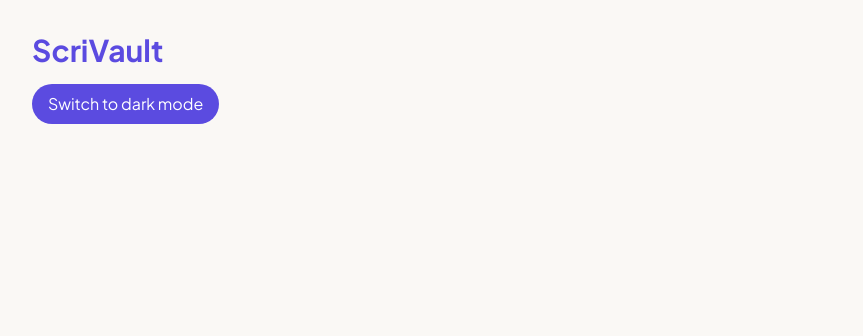
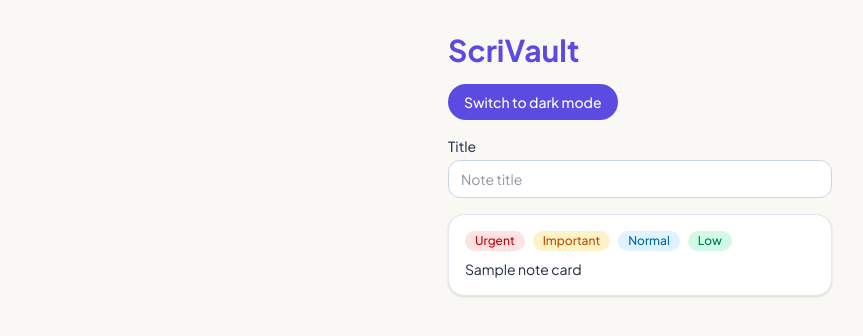
Before and after one commit to Ishikasingla30/notes-app, a React (Vite) app in the folder client/: page / in a window 1280 px wide. Shown: the top 336 px of the page, without its empty margins (0-863 px from the left). Built offline with nearby package versions, Linux system fonts and the light colour scheme.

Commit message:
feat: add Button, Input, Card and Badge base components

```diff
--- a/client/src/App.jsx
+++ b/client/src/App.jsx
@@ -1,17 +1,31 @@
 import { useTheme } from "./context/ThemeContext";
+import Button from "./components/ui/Button";
+import Input from "./components/ui/Input";
+import Card from "./components/ui/Card";
+import Badge from "./components/ui/Badge";
 
 function App() {
   const { theme, toggleTheme } = useTheme();
 
   return (
-    <div className="p-8">
+    <div className="mx-auto max-w-md space-y-4 p-8">
       <h1 className="text-3xl font-bold text-brand-600">ScriVault</h1>
-      <button
-        onClick={toggleTheme}
-        className="mt-4 rounded-full bg-brand-600 px-4 py-2 text-white hover:bg-brand-700"
-      >
+
+      <Button onClick={toggleTheme}>
         Switch to {theme === "dark" ? "light" : "dark"} mode
-      </button>
+      </Button>
+
+      <Input id="title" label="Title" placeholder="Note title" />
+
+      <Card>
+        <div className="mb-2 flex gap-2">
+          <Badge type="urgent">urgent</Badge>
+          <Badge type="important">important</Badge>
+          <Badge type="normal">normal</Badge>
+          <Badge type="low">low</Badge>
+        </div>
+        <p className="text-sm">Sample note card</p>
+      </Card>
     </div>
   );
 }
--- /dev/null
+++ b/client/src/components/ui/Badge.jsx
@@ -0,0 +1,17 @@
+const styles = {
+  urgent: "bg-red-100 text-red-700 dark:bg-red-950 dark:text-red-300",
+  important: "bg-amber-100 text-amber-700 dark:bg-amber-950 dark:text-amber-300",
+  normal: "bg-sky-100 text-sky-700 dark:bg-sky-950 dark:text-sky-300",
+  low: "bg-emerald-100 text-emerald-700 dark:bg-emerald-950 dark:text-emerald-300",
+  neutral: "bg-slate-100 text-slate-700 dark:bg-slate-800 dark:text-slate-300",
+};
+
+const Badge = ({ type = "neutral", children }) => (
+  <span
+    className={`inline-block rounded-full px-2.5 py-0.5 text-xs font-medium capitalize ${styles[type]}`}
+  >
+    {children}
+  </span>
+);
+
+export default Badge;
--- /dev/null
+++ b/client/src/components/ui/Button.jsx
@@ -0,0 +1,26 @@
+const variants = {
+  primary: "bg-brand-600 text-white hover:bg-brand-700",
+  secondary:
+    "bg-slate-100 text-slate-800 hover:bg-slate-200 dark:bg-slate-800 dark:text-slate-100 dark:hover:bg-slate-700",
+  ghost:
+    "text-slate-600 hover:bg-slate-100 dark:text-slate-300 dark:hover:bg-slate-800",
+  danger: "bg-red-600 text-white hover:bg-red-700",
+};
+
+const Button = ({
+  variant = "primary",
+  type = "button",
+  className = "",
+  children,
+  ...props
+}) => (
+  <button
+    type={type}
+    className={`inline-flex items-center justify-center gap-2 rounded-full px-4 py-2 text-sm font-medium transition disabled:cursor-not-allowed disabled:opacity-50 ${variants[variant]} ${className}`}
+    {...props}
+  >
+    {children}
+  </button>
+);
+
+export default Button;
--- /dev/null
+++ b/client/src/components/ui/Card.jsx
@@ -0,0 +1,10 @@
+const Card = ({ className = "", children, ...props }) => (
+  <div
+    className={`rounded-2xl border border-slate-200 bg-white p-4 shadow-sm transition hover:shadow-md dark:border-slate-800 dark:bg-slate-900 ${className}`}
+    {...props}
+  >
+    {children}
+  </div>
+);
+
+export default Card;
--- /dev/null
+++ b/client/src/components/ui/Input.jsx
@@ -0,0 +1,20 @@
+const Input = ({ label, error, id, className = "", ...props }) => (
+  <div className="flex flex-col gap-1">
+    {label && (
+      <label
+        htmlFor={id}
+        className="text-sm font-medium text-slate-700 dark:text-slate-200"
+      >
+        {label}
+      </label>
+    )}
+    <input
+      id={id}
+      className={`rounded-xl border border-slate-300 bg-white px-3 py-2 text-sm outline-none transition focus:border-brand-500 focus:ring-2 focus:ring-brand-500/30 dark:border-slate-700 dark:bg-slate-900 dark:text-slate-100 ${className}`}
+      {...props}
+    />
+    {error && <p className="text-xs text-red-600">{error}</p>}
+  </div>
+);
+
+export default Input;
```
